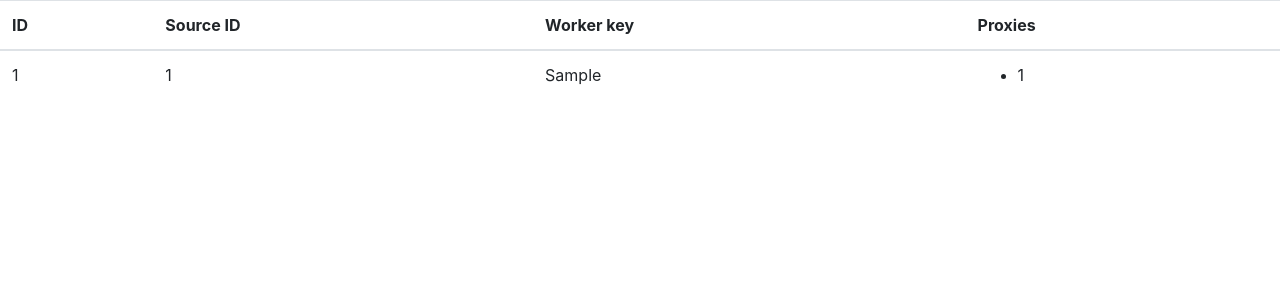
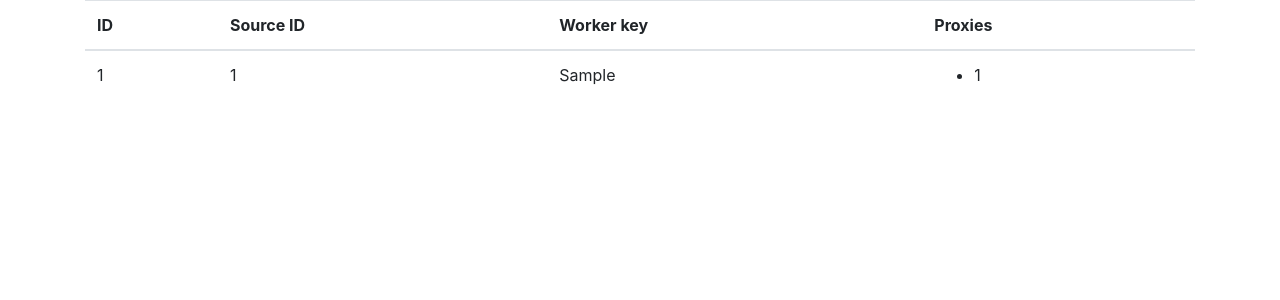
Before and after one commit to Darbados/Bowling-Django, a Django app: template delasport/proxies_service/templates/proxies_service/parsers.html in a window 1280 px wide. Shown: the top 300 px of the page. Run offline with Django 3.2, Linux system fonts and the light colour scheme; the template is opened without the code that fills it: most values are stand-ins (such as "Sample title", 1, 10 or a date in 2020); some libraries are stand-ins or nearby versions.

Commit message:
push them alllllll

```diff
--- a/delasport/proxies_service/templates/proxies_service/parsers.html
+++ b/delasport/proxies_service/templates/proxies_service/parsers.html
@@ -11,7 +11,7 @@
 </head>
 <body>
 
-<div id="main-container">
+<div id="main-container" class="container">
         <table id="parsers_data" class="table">
             <thead>
                 <tr>
--- a/delasport/proxies_service/views.py
+++ b/delasport/proxies_service/views.py
@@ -5,7 +5,6 @@ from __future__ import unicode_literals
 from django.shortcuts import render
 from django.http import HttpResponse
 from models import *
-from django.db.models import Q
 
 
 def test(request):
@@ -35,7 +34,7 @@ def getParsers(request):
     parsers_data = []
     for p in python_parsers:
         parser_data = Parsers.objects.using('tracker').filter(worker_key__contains=p[0])
-        parser_proxies = Source_Proxies.objects.using('tracker').filter(source_id=p[1])
+        parser_proxies = Source_Proxies.objects.using('tracker').filter(source_id=p[1]).filter(status=1)
         parsers_data.append((
             'scrapers',parser_data,
             'proxies',parser_proxies
```
